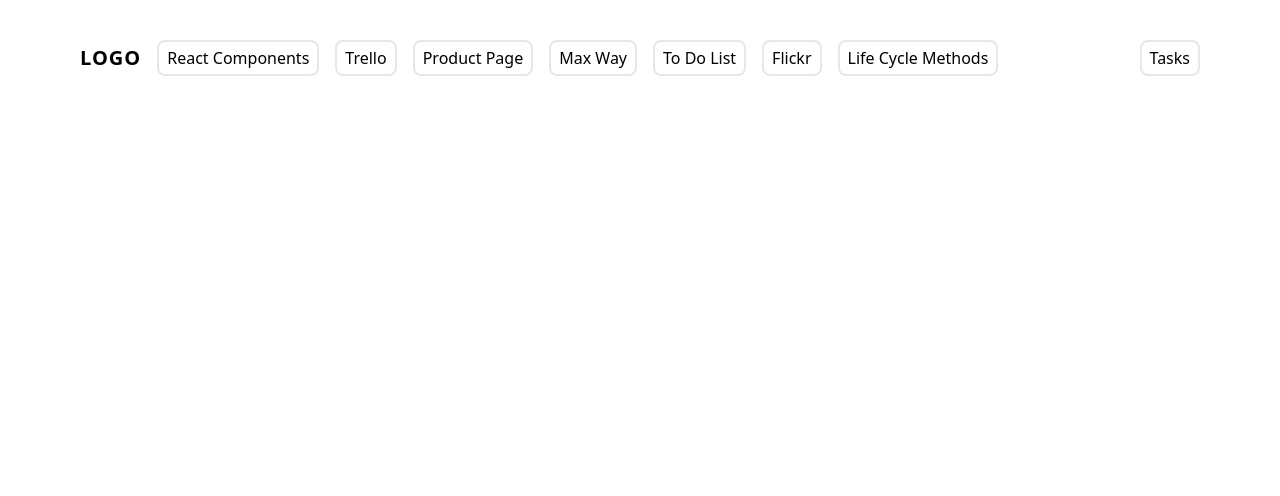
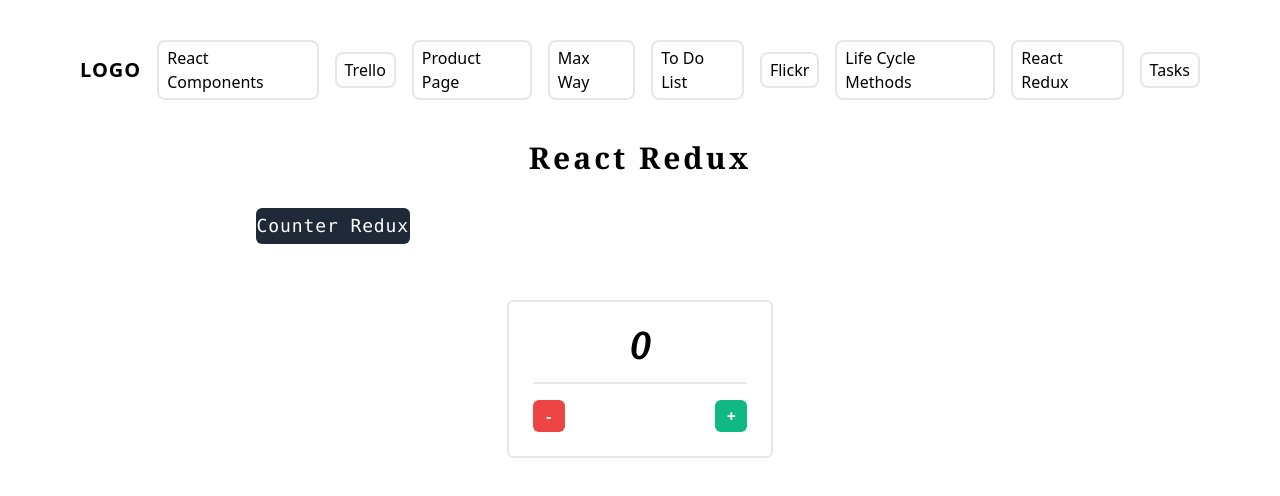
Before and after one commit to Abbosjon7788/review-react, a React (Create React App) app: page /react-redux/counter-redux in a window 1280 px wide. Shown: the top 496 px of the page. Built offline with nearby package versions, Linux system fonts and the light colour scheme; a web font is replaced by a local one.

Commit message:
redux-counter created

```diff
--- a/package.json
+++ b/package.json
@@ -16,12 +16,14 @@
     "react-dom": "^17.0.2",
     "react-icons": "^4.2.0",
     "react-modal": "^3.14.3",
+    "react-redux": "^7.2.4",
     "react-responsive-modal": "^6.1.0",
     "react-router-dom": "^5.2.0",
     "react-scripts": "4.0.3",
     "react-spinners": "^0.11.0",
     "react-spring": "^9.2.3",
     "reactstrap": "^8.9.0",
+    "redux": "^4.1.0",
     "tailwindcss": "^2.2.4",
     "web-vitals": "^1.1.2"
   },
--- a/src/App.js
+++ b/src/App.js
@@ -21,6 +21,8 @@ import Photos from "./components/lifeCycleMethods/photos/Photos";
 import Employee from "./components/lifeCycleMethods/employee/Employee";
 import Posts from "./components/lifeCycleMethods/posts/Posts";
 import PostView from "./components/lifeCycleMethods/posts/PostView";
+import ReactRedux from "./components/reactRedux/ReactRedux";
+import CounterRedux from "./components/reactRedux/reduxComponents/CounterRedux";
 
 function App() {
     return (
@@ -41,6 +43,8 @@ function App() {
                     <Route exact path="/life-cycle-methods/employee" component={Employee}/>
                     <Route exact path="/life-cycle-methods/posts" component={Posts}/>
                     <Route exact path="/life-cycle-methods/posts/:id" component={PostView}/>
+                    <Route exact path="/react-redux" component={ReactRedux}/>
+                    <Route exact path="/react-redux/counter-redux" component={CounterRedux}/>
                     <Route exact path="/tasks" component={Tasks}/>
                     <Route exact path="/tasks/contact-clients" component={ContactClients}/>
                     <Route exact path="/tasks/hamburger-price" component={HamburgerPrice}/>
--- a/src/components/Navigation.js
+++ b/src/components/Navigation.js
@@ -30,6 +30,9 @@ const Navigation = () => {
                 <NavItem className="px-2 py-1 mr-4 border-2 hover:bg-yellow-100 hover:text-red-600 hover:border-red-600 cursor-pointer rounded-lg">
                     <Link to="/life-cycle-methods">Life Cycle Methods</Link>
                 </NavItem>
+                <NavItem className="px-2 py-1 mr-4 border-2 hover:bg-yellow-100 hover:text-red-600 hover:border-red-600 cursor-pointer rounded-lg">
+                    <Link to="/react-redux">React Redux</Link>
+                </NavItem>
                 <NavItem className="px-2 py-1 ml-auto border-2 hover:bg-yellow-100 hover:text-red-600 hover:border-red-600 cursor-pointer rounded-lg">
                     <Link to="/tasks">Tasks</Link>
                 </NavItem>
--- /dev/null
+++ b/src/components/reactRedux/ReactRedux.js
@@ -0,0 +1,19 @@
+import React from 'react';
+import {Link} from "react-router-dom";
+
+const ReactRedux = (props) => {
+    return (
+        <>
+            <h1 className="font-serif w-full text-3xl text-center font-bold tracking-widest">React Redux</h1>
+            <div className="mt-8 flex mx-auto w-3/5">
+                <Link to="/react-redux/counter-redux" className="text-lg font-mono flex items-center justify-center bg-gray-800 text-white tracking-wider w-1/5 rounded-md py-1">Counter Redux</Link>
+            </div>
+
+            <div className="flex flex-wrap mt-8 w-10/12 mx-auto">
+                {props.children}
+            </div>
+        </>
+    );
+};
+
+export default ReactRedux;
--- /dev/null
+++ b/src/components/reactRedux/actions/counterAction.js
@@ -0,0 +1,12 @@
+export function incrementNumber() {
+
+    return {
+        type: 'increaseNumber'
+    };
+}
+
+export function decrementNumber() {
+    return {
+        type: 'decreaseNumber'
+    };
+}
--- /dev/null
+++ b/src/components/reactRedux/reducers/counterReducer.js
@@ -0,0 +1,18 @@
+const initialState = {
+    number: 0,
+};
+
+
+export const counterReducer = (state = initialState, action) => {
+    if (action.type === 'increaseNumber') {
+        return {
+            number: state.number + 1,
+        }
+    } else if (action.type === 'decreaseNumber') {
+        return {
+            number: state.number - 1,
+        }
+    }
+
+    return state;
+};
--- /dev/null
+++ b/src/components/reactRedux/reducers/rootReducer.js
@@ -0,0 +1,6 @@
+import {combineReducers} from "redux";
+import {counterReducer} from "./counterReducer";
+
+export const rootReducer = combineReducers({
+    counterReducer,
+});
--- /dev/null
+++ b/src/components/reactRedux/reduxComponents/CounterRedux.js
@@ -0,0 +1,33 @@
+import React from 'react';
+import ReactRedux from "../ReactRedux";
+import {connect} from "react-redux";
+import {incrementNumber, decrementNumber} from "../actions/counterAction";
+
+const CounterRedux = (props) => {
+    return (
+        <ReactRedux>
+            <div className="w-1/4 mx-auto mt-6">
+                <div className="border-2 rounded-md p-6">
+                    <h1 className="text-center font-bold text-4xl font-noto">{props.number}</h1>
+                    <div className="flex justify-between mt-4 pt-4 border-t-2">
+                        <button type="button" onClick={props.decrementNumber}
+                                className="rounded-md bg-red-500 hover:bg-red-600 text-white font-bold w-8 h-8">-
+                        </button>
+                        <button type="button" onClick={props.incrementNumber}
+                                className="rounded-md bg-green-500 hover:bg-green-600 text-white font-bold w-8 h-8">+
+                        </button>
+                    </div>
+                </div>
+            </div>
+        </ReactRedux>
+    );
+};
+
+const mapStateToProps = (state) => {
+    console.log(state);
+    return {
+        number: state.counterReducer.number
+    }
+};
+
+export default connect(mapStateToProps, {incrementNumber, decrementNumber})(CounterRedux);
--- a/src/index.js
+++ b/src/index.js
@@ -1,13 +1,18 @@
 import React from 'react';
 import ReactDOM from 'react-dom';
+import {createStore} from "redux";
+import {Provider} from "react-redux";
+import {rootReducer} from "./components/reactRedux/reducers/rootReducer";
 import './index.css';
 import App from './App';
 import reportWebVitals from './reportWebVitals';
 
+const store = createStore(rootReducer);
+
 ReactDOM.render(
-  <React.StrictMode>
+  <Provider store={store}>
     <App />
-  </React.StrictMode>,
+  </Provider>,
   document.getElementById('root')
 );
 
```
Also changed, not shown: 1 other file (tests, documents, lock files or other folders).
